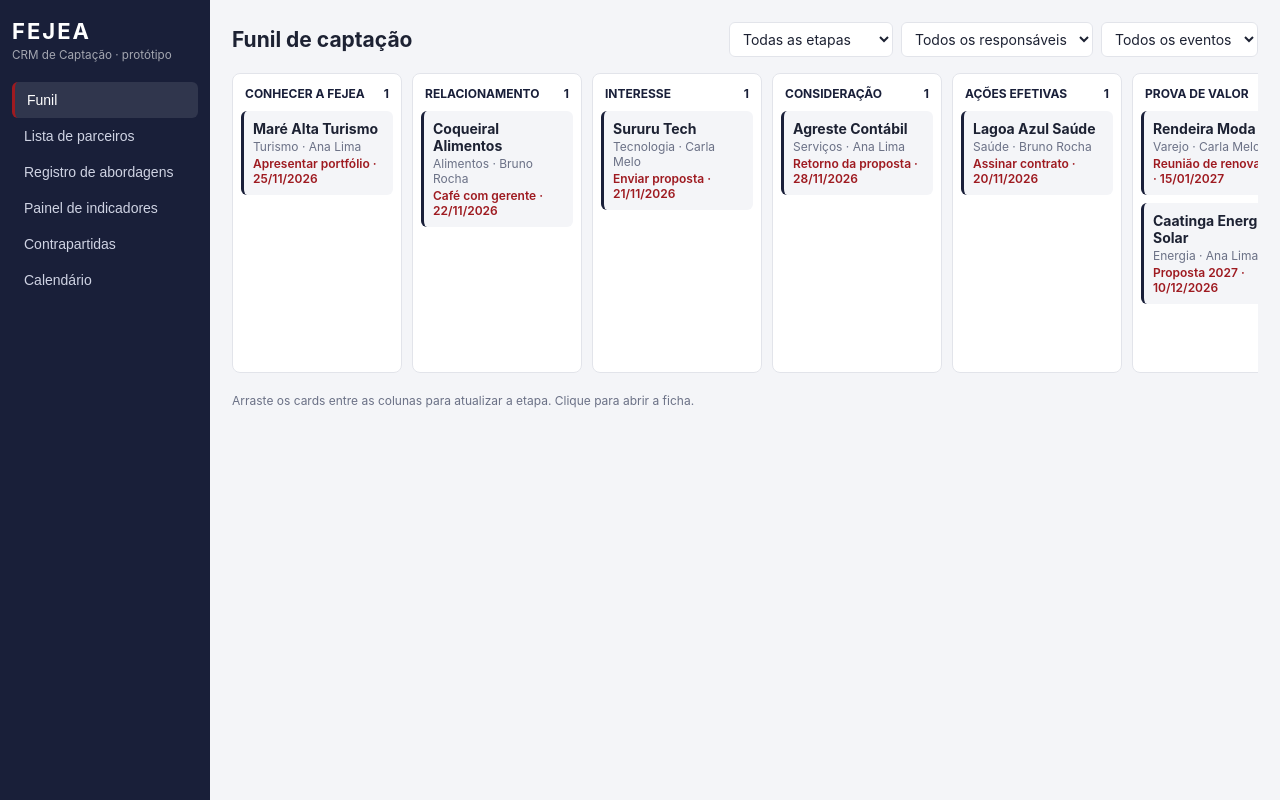
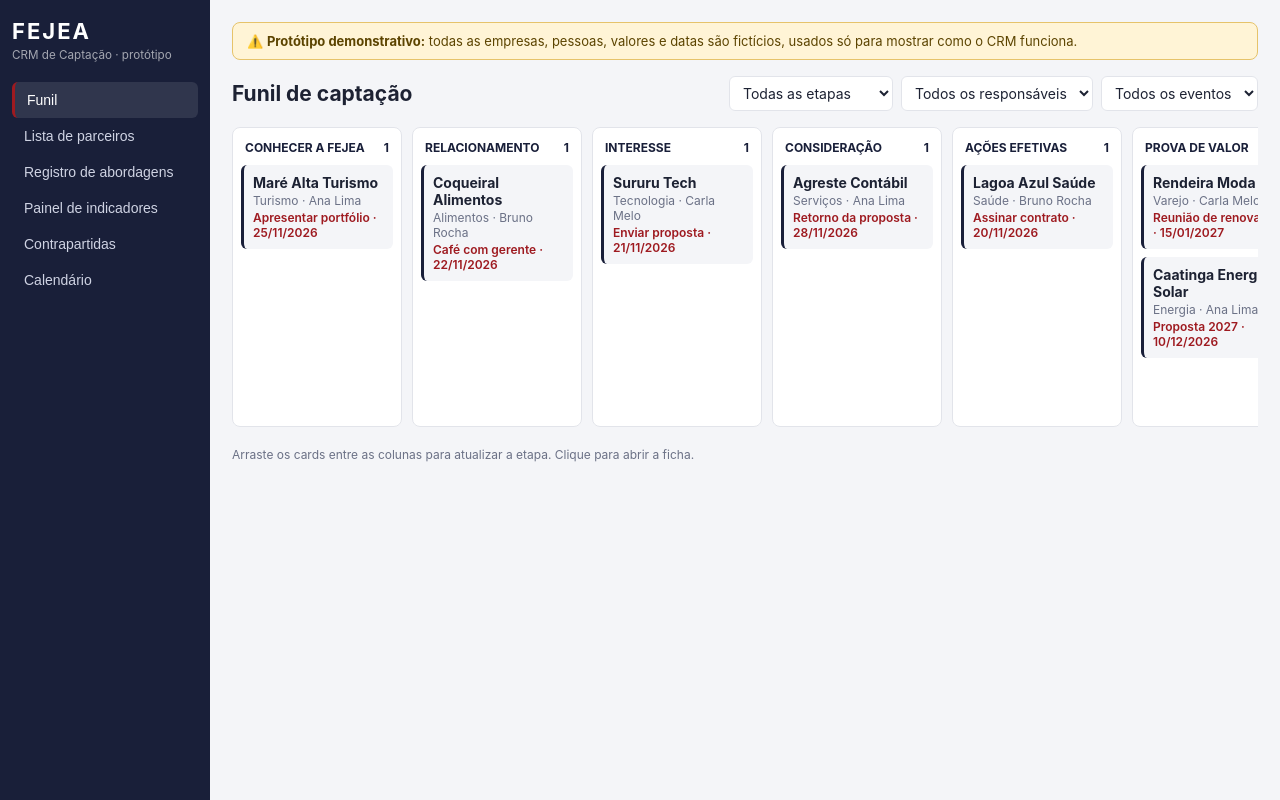
Before and after one commit to sophiasacramento2/crm-fejea, a plain HTML site: page index.html in a window 1280 px wide. Drawn offline with Linux system fonts and the light colour scheme.

Commit message:
Adiciona aviso de dados fictícios
Co-Authored-By: Claude Opus 5.5 <noreply@anthropic.com>
Claude-Session: https://claude.ai/code/session_016LGNhJM9rFdB7Ty5ujBmuB

```diff
--- a/index.html
+++ b/index.html
@@ -30,8 +30,9 @@ th{font-size:12px;color:var(--mu);text-transform:uppercase}.tag{display:inline-b
 form.f{display:grid;gap:10px;grid-template-columns:repeat(auto-fit,minmax(170px,1fr))}.x{float:right;background:none;border:0;font-size:20px;cursor:pointer;color:var(--mu)}
 .rep{border-top:6px solid var(--vm)}.rep h1{color:var(--az);margin:0}
 @media (max-width:760px){.app{flex-direction:column}nav{width:100%;display:flex;flex-wrap:wrap;gap:4px;padding:10px 16px}nav h1,nav small{width:100%}nav small{margin-bottom:6px}nav button{width:auto;padding:7px 10px}main{padding:16px}}
+.demo{background:#fff4d6;border:1px solid #e6c36a;color:#5c4400;border-radius:8px;padding:10px 14px;margin-bottom:16px;font-size:13px}
 @media print{nav,.noprint{display:none}}
-</style></head><body><div class="app"><nav id="nav"><h1>FEJEA</h1><small>CRM de Captação · protótipo</small></nav><main id="m"></main></div><div id="mod"></div>
+</style></head><body><div class="app"><nav id="nav"><h1>FEJEA</h1><small>CRM de Captação · protótipo</small></nav><main><div class="demo">⚠️ <b>Protótipo demonstrativo:</b> todas as empresas, pessoas, valores e datas são fictícios, usados só para mostrar como o CRM funciona.</div><div id="m"></div></main></div><div id="mod"></div>
 <script>
 const ET=["Conhecer a FEJEA","Relacionamento","Interesse","Consideração","Ações efetivas","Prova de valor"];
 const RESP=["Ana Lima","Bruno Rocha","Carla Melo"],EVT=["ALMEJ","ENEJ","Regional Sertão","Captação anual"];
```
